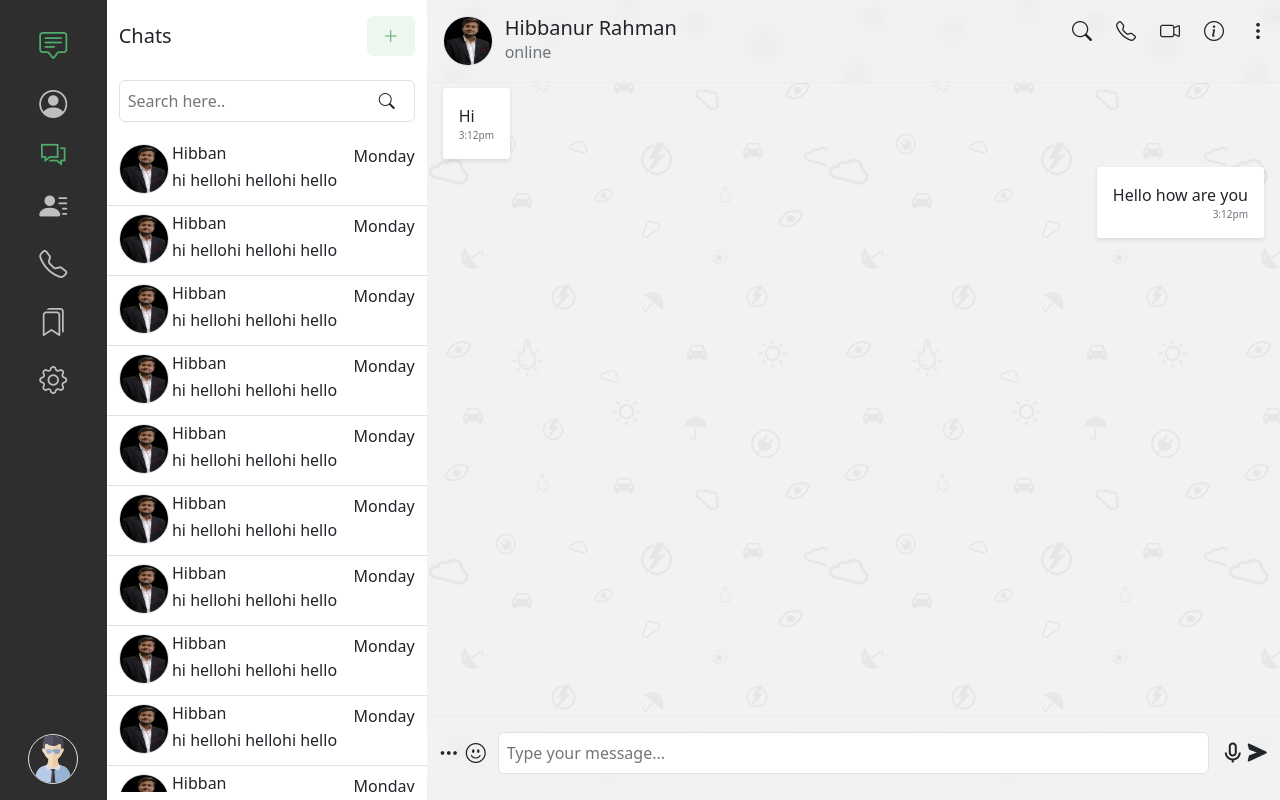
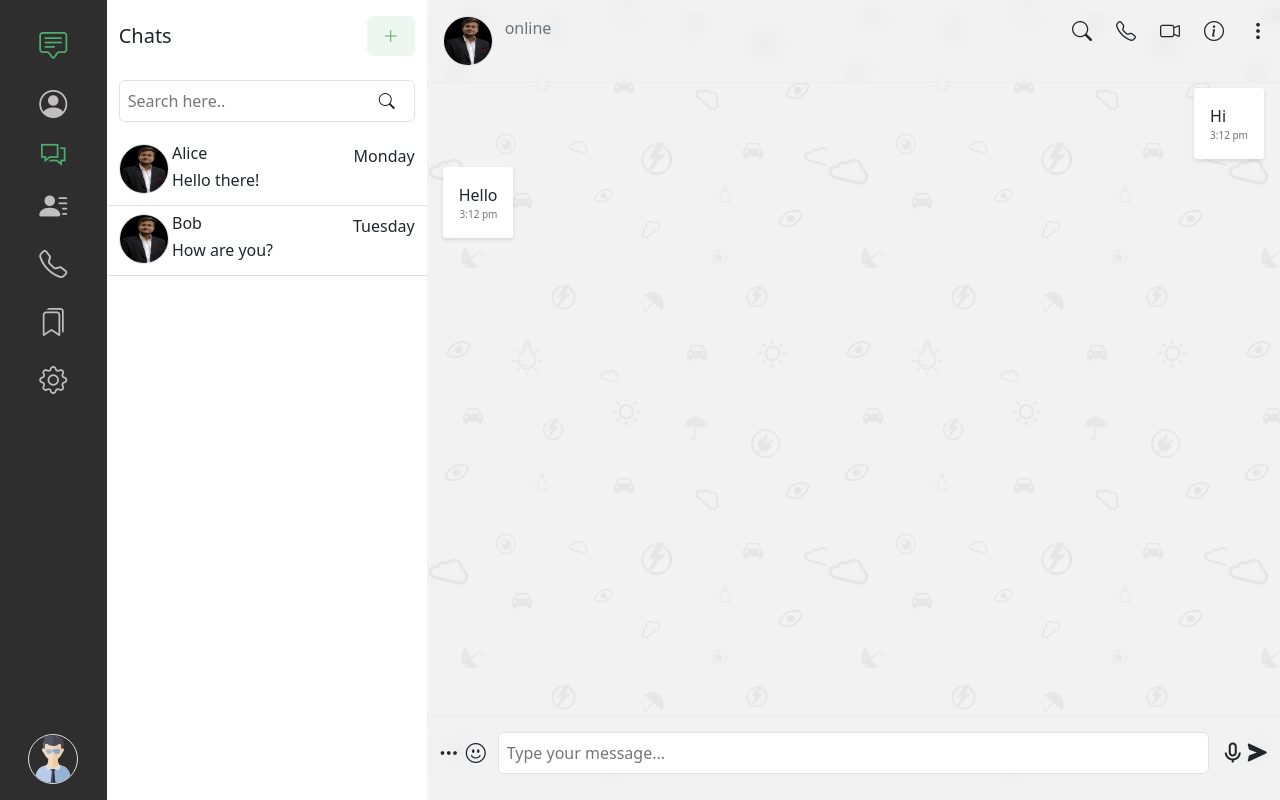
Before and after one commit to Hibbanur-Rahman/chat-app, a React (Vite) app: page /#/dashboard in a window 1280 px wide. Built offline with nearby package versions, Linux system fonts and the light colour scheme.

Commit message:
adding the redux setup

```diff
--- a/package.json
+++ b/package.json
@@ -14,12 +14,12 @@
     "preview": "vite preview"
   },
   "dependencies": {
-    "@reduxjs/toolkit": "^2.2.3",
+    "@reduxjs/toolkit": "^2.2.7",
     "axios": "^1.6.8",
     "jwt-js-decode": "^1.8.2",
     "react": "^18.2.0",
     "react-dom": "^18.2.0",
-    "react-redux": "^9.1.0",
+    "react-redux": "^9.1.2",
     "react-router-dom": "^6.22.3",
     "react-toastify": "^10.0.5",
     "redux": "^5.0.1",
--- a/src/components/chatList.jsx
+++ b/src/components/chatList.jsx
@@ -1,6 +1,30 @@
+import { useEffect, useState } from "react";
+import { useDispatch,useSelector } from "react-redux";
+import { setRoomId,setChats,setUsername } from "../redux/chatSlice";
 import profileImage from "../assets/images/hibban-photo.jpg";
 
 const ChatList = () => {
+  const dispatch = useDispatch();
+  const chats = useSelector((state) => state.chat.chats);
+  const chatRooms = [
+    { id: 'room1', name: 'Alice', lastMessage: 'Hello there!', date: 'Monday' },
+      { id: 'room2', name: 'Bob', lastMessage: 'How are you?', date: 'Tuesday' },
+
+  ];
+
+  useEffect(()=>{
+    const mockChats=[
+      { id: 'room1', name: 'Alice', lastMessage: 'Hello there!', date: 'Monday' },
+      { id: 'room2', name: 'Bob', lastMessage: 'How are you?', date: 'Tuesday' },
+    ];
+    dispatch(setChats(mockChats));
+
+  },[dispatch]);
+
+  const handleSelectChat=(roomId,name)=>{
+    dispatch(setRoomId(roomId));
+    dispatch(setUsername(name));
+  }
   return (
     <div className="chatList row m-0 p-0 position-relative ">
       <div className="chat-TopBar pt-3 ">
@@ -31,9 +55,13 @@
       </div>
 
       <div className="direct-message-list row m-0 p-0 mt-3">
-        <div className="list-item row m-0 p-0 pb-2 pt-2 border border-1 border-start-0 border-end-0 border-top-0">
+      {Array.isArray(chats) && chats.map((chat) => (
+          <div
+            className="list-item row m-0 p-0 pb-2 pt-2 border border-1 border-start-0 border-end-0 border-top-0"
+            key={chat.id}
+            onClick={()=>handleSelectChat(chat.id,chat.name)}
+          >
             <div className="col-2">
-
               <img
                 src={profileImage}
                 alt=""
@@ -43,193 +71,15 @@
             </div>
             <div className="col-10">
               <div className="row m-0 p-0 justify-content-between ">
-              <h6 className="m-0 p-0 w-auto">Hibban</h6>
-              <p className="w-auto m-0 p-0">Monday</p>
+                <h6 className="m-0 p-0 w-auto">{chat.name}</h6>
+                <p className="w-auto m-0 p-0">{chat.date}</p>
               </div>
-            <p className="m-0 p-0 w-auto overflow-hidden">hi hellohi hellohi hello</p>
+              <p className="m-0 p-0 w-auto overflow-hidden">
+               {chat.lastMessage}
+              </p>
             </div>
           </div>
-
-        <div className="list-item row m-0 p-0 pb-2 pt-2 border border-1 border-start-0 border-end-0 border-top-0">
-            <div className="col-2">
-
-          <img
-            src={profileImage}
-            alt=""
-            className="m-0 p-0 rounded-circle border border-1"
-            style={{ height: "50px", width: "50px" }}
-          />
-            </div>
-          <div className="col-10">
-            <div className="row m-0 p-0 justify-content-between ">
-              <h6 className="m-0 p-0 w-auto">Hibban</h6>
-              <p className="w-auto m-0 p-0">Monday</p>
-            </div>
-            <p className="m-0 p-0 w-auto overflow-hidden">hi hellohi hellohi hello</p>
-          </div>
-        </div>
-        <div className="list-item row m-0 p-0 pb-2 pt-2 border border-1 border-start-0 border-end-0 border-top-0">
-            <div className="col-2">
-
-          <img
-            src={profileImage}
-            alt=""
-            className="m-0 p-0 rounded-circle border border-1"
-            style={{ height: "50px", width: "50px" }}
-          />
-            </div>
-          <div className="col-10">
-            <div className="row m-0 p-0 justify-content-between ">
-              <h6 className="m-0 p-0 w-auto">Hibban</h6>
-              <p className="w-auto m-0 p-0">Monday</p>
-            </div>
-            <p className="m-0 p-0 w-auto overflow-hidden">hi hellohi hellohi hello</p>
-          </div>
-        </div>
-        <div className="list-item row m-0 p-0 pb-2 pt-2 border border-1 border-start-0 border-end-0 border-top-0">
-            <div className="col-2">
-
-          <img
-            src={profileImage}
-            alt=""
-            className="m-0 p-0 rounded-circle border border-1"
-            style={{ height: "50px", width: "50px" }}
-          />
-            </div>
-          <div className="col-10">
-            <div className="row m-0 p-0 justify-content-between ">
-              <h6 className="m-0 p-0 w-auto">Hibban</h6>
-              <p className="w-auto m-0 p-0">Monday</p>
-            </div>
-            <p className="m-0 p-0 w-auto overflow-hidden">hi hellohi hellohi hello</p>
-          </div>
-        </div>
-        <div className="list-item row m-0 p-0 pb-2 pt-2 border border-1 border-start-0 border-end-0 border-top-0">
-            <div className="col-2">
-
-          <img
-            src={profileImage}
-            alt=""
-            className="m-0 p-0 rounded-circle border border-1"
-            style={{ height: "50px", width: "50px" }}
-          />
-            </div>
-          <div className="col-10">
-            <div className="row m-0 p-0 justify-content-between ">
-              <h6 className="m-0 p-0 w-auto">Hibban</h6>
-              <p className="w-auto m-0 p-0">Monday</p>
-            </div>
-            <p className="m-0 p-0 w-auto overflow-hidden">hi hellohi hellohi hello</p>
-          </div>
-        </div>
-        <div className="list-item row m-0 p-0 pb-2 pt-2 border border-1 border-start-0 border-end-0 border-top-0">
-            <div className="col-2">
-
-          <img
-            src={profileImage}
-            alt=""
-            className="m-0 p-0 rounded-circle border border-1"
-            style={{ height: "50px", width: "50px" }}
-          />
-            </div>
-          <div className="col-10">
-            <div className="row m-0 p-0 justify-content-between ">
-              <h6 className="m-0 p-0 w-auto">Hibban</h6>
-              <p className="w-auto m-0 p-0">Monday</p>
-            </div>
-            <p className="m-0 p-0 w-auto overflow-hidden">hi hellohi hellohi hello</p>
-          </div>
-        </div>
-        <div className="list-item row m-0 p-0 pb-2 pt-2 border border-1 border-start-0 border-end-0 border-top-0">
-            <div className="col-2">
-
-          <img
-            src={profileImage}
-            alt=""
-            className="m-0 p-0 rounded-circle border border-1"
-            style={{ height: "50px", width: "50px" }}
-          />
-            </div>
-          <div className="col-10">
-            <div className="row m-0 p-0 justify-content-between ">
-              <h6 className="m-0 p-0 w-auto">Hibban</h6>
-              <p className="w-auto m-0 p-0">Monday</p>
-            </div>
-            <p className="m-0 p-0 w-auto overflow-hidden">hi hellohi hellohi hello</p>
-          </div>
-        </div>
-        <div className="list-item row m-0 p-0 pb-2 pt-2 border border-1 border-start-0 border-end-0 border-top-0">
-            <div className="col-2">
-
-          <img
-            src={profileImage}
-            alt=""
-            className="m-0 p-0 rounded-circle border border-1"
-            style={{ height: "50px", width: "50px" }}
-          />
-            </div>
-          <div className="col-10">
-            <div className="row m-0 p-0 justify-content-between ">
-              <h6 className="m-0 p-0 w-auto">Hibban</h6>
-              <p className="w-auto m-0 p-0">Monday</p>
-            </div>
-            <p className="m-0 p-0 w-auto overflow-hidden">hi hellohi hellohi hello</p>
-          </div>
-        </div>
-        <div className="list-item row m-0 p-0 pb-2 pt-2 border border-1 border-start-0 border-end-0 border-top-0">
-            <div className="col-2">
-
-          <img
-            src={profileImage}
-            alt=""
-            className="m-0 p-0 rounded-circle border border-1"
-            style={{ height: "50px", width: "50px" }}
-          />
-            </div>
-          <div className="col-10">
-            <div className="row m-0 p-0 justify-content-between ">
-              <h6 className="m-0 p-0 w-auto">Hibban</h6>
-              <p className="w-auto m-0 p-0">Monday</p>
-            </div>
-            <p className="m-0 p-0 w-auto overflow-hidden">hi hellohi hellohi hello</p>
-          </div>
-        </div>
-        <div className="list-item row m-0 p-0 pb-2 pt-2 border border-1 border-start-0 border-end-0 border-top-0">
-            <div className="col-2">
-
-          <img
-            src={profileImage}
-            alt=""
-            className="m-0 p-0 rounded-circle border border-1"
-            style={{ height: "50px", width: "50px" }}
-          />
-            </div>
-          <div className="col-10">
-            <div className="row m-0 p-0 justify-content-between ">
-              <h6 className="m-0 p-0 w-auto">Hibban</h6>
-              <p className="w-auto m-0 p-0">Monday</p>
-            </div>
-            <p className="m-0 p-0 w-auto overflow-hidden">hi hellohi hellohi hello</p>
-          </div>
-        </div>
-        <div className="list-item row m-0 p-0 pb-2 pt-2 border border-1 border-start-0 border-end-0 border-top-0">
-            <div className="col-2">
-
-          <img
-            src={profileImage}
-            alt=""
-            className="m-0 p-0 rounded-circle border border-1"
-            style={{ height: "50px", width: "50px" }}
-          />
-            </div>
-          <div className="col-10">
-            <div className="row m-0 p-0 justify-content-between ">
-              <h6 className="m-0 p-0 w-auto">Hibban</h6>
-              <p className="w-auto m-0 p-0">Monday</p>
-            </div>
-            <p className="m-0 p-0 w-auto overflow-hidden">hi hellohi hellohi hello</p>
-          </div>
-        </div>
+        ))}
       </div>
     </div>
   );
--- /dev/null
+++ b/src/components/messageItem.jsx
@@ -0,0 +1,12 @@
+const MessageItem = ({message,isSender,time}) => {
+  return (
+    <div className={`message-item-wrapper mt-2 mb-2  row  m-0 p-0 ${isSender?'justify-content-end':'justify-content-start'}`}>
+      <div className="message-item bg-light w-auto m-0 p-3">
+        <p className="m-0 p-0 w-auto">{message}</p>
+        <p className="time-message m-0 p-0 text-secondary text-end">{time}</p>
+      </div>
+    </div>
+  );
+};
+
+export default MessageItem;
--- a/src/main.jsx
+++ b/src/main.jsx
@@ -2,11 +2,15 @@
 import ReactDOM from "react-dom/client";
 import App from "./App.jsx";
 import { HashRouter } from "react-router-dom";
+import { Provider } from "react-redux";
+import store from "./redux/store.js";
 
 ReactDOM.createRoot(document.getElementById("root")).render(
   <React.StrictMode>
     <HashRouter>
-      <App />
+      <Provider store={store}>
+        <App />
+      </Provider>
     </HashRouter>
   </React.StrictMode>
 );
--- /dev/null
+++ b/src/redux/chatSlice.js
@@ -0,0 +1,24 @@
+import {createSlice} from '@reduxjs/toolkit';
+
+const chatSlice=createSlice({
+    name:'chat',
+    initialState:{
+        roomId:null,
+        chats:[],
+        username:null,
+    },
+    reducers:{
+        setRoomId:(state,action)=>{
+            state.roomId=action.payload;
+        },
+        setUsername:(state,action)=>{
+            state.username=action.payload;
+        },
+        setChats:(state,action)=>{
+            state.chats=action.payload;
+        }
+    },
+});
+
+export const {setRoomId,setChats,setUsername}=chatSlice.actions;
+export default chatSlice.reducer;
--- /dev/null
+++ b/src/redux/store.js
@@ -0,0 +1,10 @@
+import { configureStore } from "@reduxjs/toolkit";
+import chatReducer from './chatSlice';
+
+const store=configureStore({
+    reducer:{
+        chat:chatReducer,
+    }
+});
+
+export default store;
--- a/src/services/socketService.js
+++ b/src/services/socketService.js
@@ -35,8 +35,10 @@
 };
 
 export const sendMessage=(roomId,message)=>{
-    if(socket)
-        socket.emit('chat-message',{roomId,message});
+    if (socket) {
+        console.log('Sending message:', { roomId, message }); // Add this line to debug
+        socket.emit('chat-message', { roomId, message });
+    }
 };
 
 export const joinRoom=(roomId)=>{
--- a/src/views/chatContainer.jsx
+++ b/src/views/chatContainer.jsx
@@ -1,16 +1,20 @@
 import { useEffect, useState } from "react";
+import { useSelector } from "react-redux";
 import userProfile from "../assets/images/hibban-photo.jpg";
 import {
   joinRoom,
   subscribeToChat,
   sendMessage,
 } from "../services/socketService";
+import MessageItem from "../components/messageItem";
 
 const ChatContainer = ({ roomId }) => {
+  const username=useSelector((state)=>state.chat.username);
   const [messages, setMessages] = useState([]);
   const [input, setInput] = useState("");
 
   useEffect(() => {
+    console.log(roomId)
     joinRoom(roomId);
     subscribeToChat((err, msg) => {
       if (err) {
@@ -24,7 +28,7 @@
     e.preventDefault();
 
     if (input.trim()) {
-      sendMessage(input);
+      sendMessage(roomId,input);
       setInput("");
     }
   };
@@ -46,7 +50,7 @@
             />
           </div>
           <div className="w-auto">
-            <h5 className="m-0 p-0">Hibbanur Rahman</h5>
+            <h5 className="m-0 p-0">{username}</h5>
             <p className="m-0 p-0 text-secondary">online</p>
           </div>
         </div>
@@ -61,7 +65,7 @@
       {/**Chat items */}
 
       <div className="messages-container m-0 p-0 ps-3 pe-3">
-        <div className="message-item-wrapper mt-2 mb-2  row  m-0 p-0 ">
+        {/* <div className="message-item-wrapper mt-2 mb-2  row  m-0 p-0 ">
           <div className="message-item bg-light w-auto m-0 p-3">
             <p className="m-0 p-0 w-auto">Hi</p>
             <p className="time-message m-0 p-0 text-secondary text-end">
@@ -69,14 +73,16 @@
             </p>
           </div>
         </div>
-        <div className="message-item-wrapper mt-2 mb-2  row  m-0 p-0 justify-content-end">
+        <div className="message-item-wrapper mt-2 mb-2  row  m-0 p-0 ">
           <div className="message-item bg-light w-auto m-0 p-3">
             <p className="m-0 p-0 w-auto">Hello how are you</p>
             <p className="time-message m-0 p-0 text-secondary text-end">
               3:12pm
             </p>
           </div>
-        </div>
+        </div> */}
+        <MessageItem isSender={true} message="Hi" time='3:12 pm'/>
+        <MessageItem isSender={false} message="Hello" time='3:12 pm'/>
         {messages.map((msg, index) => (
           <div
             key={index}
--- a/src/views/dashboard.jsx
+++ b/src/views/dashboard.jsx
@@ -1,5 +1,7 @@
 import { useEffect } from "react";
 import { Routes, Route,useParams } from "react-router-dom";
+import { useDispatch,useSelector } from "react-redux";
+import { setRoomId } from "../redux/chatSlice";
 
 import Sidebar from "../components/sidebar";
 import ChatContainer from "./chatContainer";
@@ -12,7 +14,12 @@
 import SidebarMobile from "../components/sidebarMobile";
 import { initialSocketConnection,disconnectSocket} from "../services/socketService";
 const DashBoard = () => {
+  const {roomId:routeRoomId}=useParams();
+  const dispatch=useDispatch();
+  const roomId=useSelector((state)=>state.chat.roomId);
+
   useEffect(()=>{
+
     const token=localStorage.getItem('chat-token');
     if(token){
       initialSocketConnection(token);
@@ -23,7 +30,21 @@
     }
   },[]);
 
-  const {roomId}=useParams();
+  useEffect(()=>{
+    console.log("Current roomId:", roomId);  // Debug log
+    if(routeRoomId){
+      dispatch(setRoomId(routeRoomId));
+    }else if(!roomId){
+      const defaultRoomId='default-room-id';
+      dispatch(setRoomId(defaultRoomId));
+    }
+  },[routeRoomId,roomId,dispatch])
+
+  // const {roomId}=useParams();
+
+  useEffect(() => {
+    console.log("Current roomId:", roomId);  // Debug log
+  }, [roomId]);
 
   return (
     <>
@@ -31,20 +52,22 @@
         <Sidebar />
         <div className="col-3 m-0 p-0">
           <Routes>
-            <Route path="chatList" element={<ChatList />} />
-            <Route path="contactList" element={<ContactList />} />
-            <Route path="callList" element={<CallList />} />
-            <Route path="profile" element={<Profile />} />
-            <Route path="bookmarks" element={<Bookmarks />} />
-            <Route path="setting" element={<Setting />} />
+            <Route path="/chatList" element={<ChatList />} />
+            <Route path="/contactList" element={<ContactList />} />
+            <Route path="/callList" element={<CallList />} />
+            <Route path="/profile" element={<Profile />} />
+            <Route path="/bookmarks" element={<Bookmarks />} />
+            <Route path="/setting" element={<Setting />} />
             <Route path="/" element={<ChatList />} />
           </Routes>
         </div>
         <div className="col-8 m-0 p-0">
-          <Routes>
-            <Route path='chat/:roomId' element={<ChatContainer roomId={roomId}/>}/>
+        <ChatContainer roomId={roomId} username=''/>
+          {/* <Routes>
+            <Route path='/chat/:roomId' element={<ChatContainer roomId={roomId}/>}/>
             <Route path='/' element={<ChatContainer roomId={roomId}/>}/>
-          </Routes>
+            <Route path='/chatList' element={<ChatContainer roomId={roomId}/>}/>
+          </Routes> */}
         </div>
       </div>
       <div className=" dashboard-mobile row m-0 p-0 d-flex d-sm-none">
```
Also changed, not shown: 1 other file (tests, documents, lock files or other folders). Lines whose indentation alone changed are shown as unchanged.
